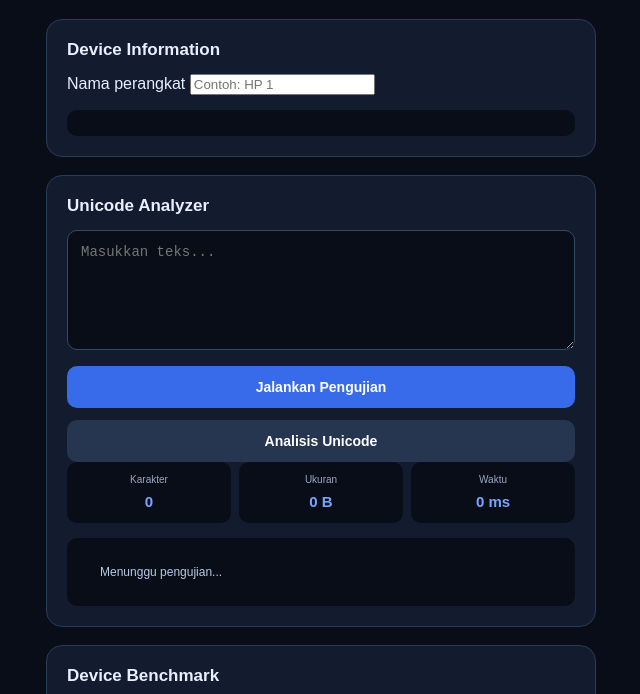
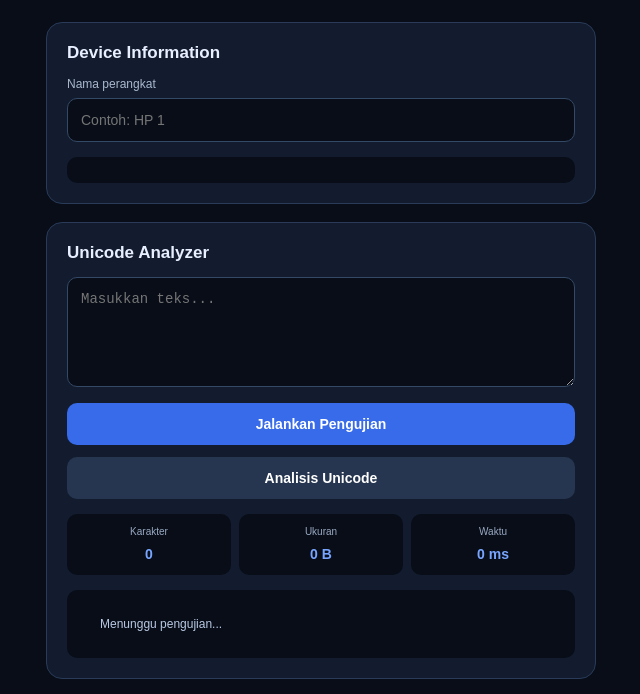
Before and after one commit to web-faiz-belajar/android-security-lab, a plain HTML site: page index.html in a window 1280 px wide. Shown: the part 140-834 px from the top of the page, without its empty margins (319-959 px from the left). Drawn offline with Linux system fonts and the light colour scheme.

Commit message:
Update style.css

```diff
--- a/style.css
+++ b/style.css
@@ -5,7 +5,7 @@
 
 body {
   margin: 0;
-  padding: 20px;
+  padding: 18px;
   background: #080d18;
   color: #e8efff;
   font-family: Arial, sans-serif;
@@ -37,7 +37,6 @@ header {
 
 h1 {
   font-size: 27px;
-  margin-bottom: 8px;
 }
 
 h1 span {
@@ -63,10 +62,16 @@ h2 {
   margin-top: 0;
 }
 
+label {
+  display: block;
+  font-size: 12px;
+  color: #aab8ce;
+  margin: 12px 0 7px;
+}
+
+input,
 textarea {
   width: 100%;
-  min-height: 120px;
-  resize: vertical;
   padding: 13px;
   border-radius: 10px;
   background: #080d18;
@@ -76,6 +81,12 @@ textarea {
   font-size: 14px;
 }
 
+textarea {
+  min-height: 110px;
+  resize: vertical;
+}
+
+input:focus,
 textarea:focus {
   border-color: #6d9cff;
 }
@@ -92,8 +103,12 @@ button {
   font-weight: bold;
 }
 
+button:disabled {
+  opacity: .5;
+}
+
 button:active {
-  opacity: 0.75;
+  opacity: .75;
 }
 
 .secondary {
@@ -104,13 +119,15 @@ button:active {
   display: grid;
   grid-template-columns: repeat(3, 1fr);
   gap: 8px;
+  margin-top: 15px;
 }
 
 .stat {
   background: #080d18;
   border-radius: 10px;
-  padding: 12px 7px;
+  padding: 12px 5px;
   text-align: center;
+  min-width: 0;
 }
 
 .stat span {
@@ -121,8 +138,9 @@ button:active {
 }
 
 .stat strong {
-  font-size: 15px;
+  font-size: 14px;
   color: #78a5ff;
+  overflow-wrap: anywhere;
 }
 
 .result {
@@ -145,6 +163,7 @@ button:active {
   margin-bottom: 9px;
   font-size: 12px;
   color: #b9c9e3;
+  white-space: pre-wrap;
 }
 
 footer {
```
